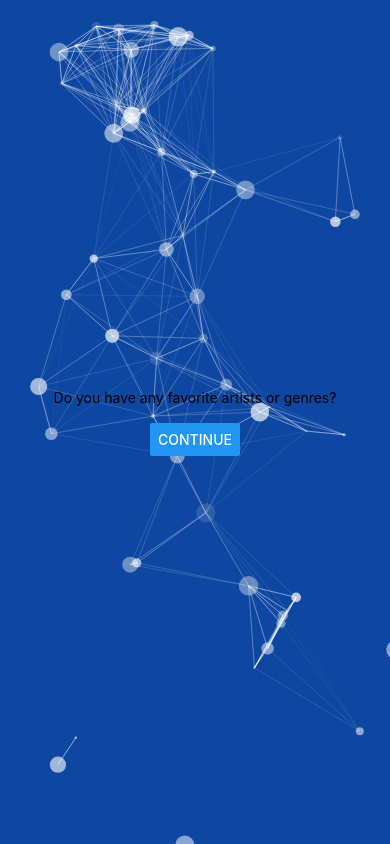
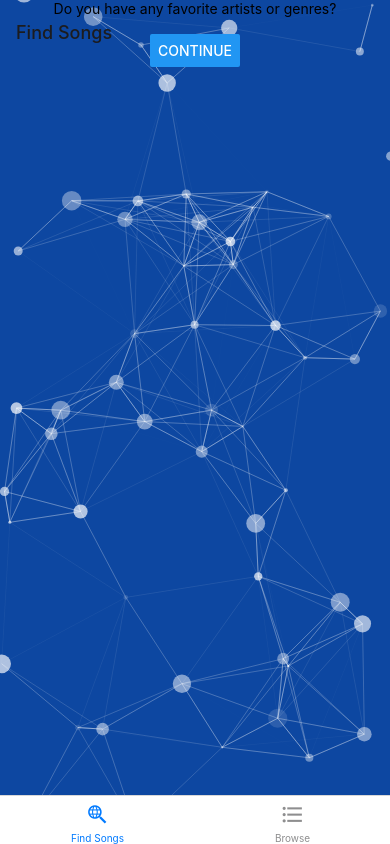
Before and after one commit to aloshon/theadvocator, a React Native app: screen / in a window 390 px wide. Built offline with nearby package versions, Linux system fonts and the light colour scheme.

Commit message:
fixed particle and bottom tabs

```diff
--- a/App.tsx
+++ b/App.tsx
@@ -93,7 +93,17 @@ export default function App() {
   // const togglePages = useCallback((toggle=false) => setPromptPage(toggle), []);
   return (
     <ThemeContext.Provider value={currentTheme}>
-      <View style={{ position: "relative", overflow: "hidden" }}>
+      {/* <Prompts setSongs={setSongs} toggleThemes={toggle} themes={themes} currentTheme={currentTheme} /> */}
+      <NavigationContainer>
+        <Tab.Navigator
+        screenOptions={{
+          headerTransparent: true,
+        }}>
+          <Tab.Screen options={{
+            tabBarLabelPosition: "below-icon",
+            tabBarIcon: ({ color=currentTheme.primary, size=5 }) => (
+            <MaterialCommunityIcons name="search-web" color={color} size={size} />
+          )}} name='Find Songs' children={() => <View style={{ position: "relative", overflow: "hidden" }}>
           <View style={{ position: "absolute" }}>
             <Particles
               id="tsparticles"
@@ -105,22 +115,15 @@ export default function App() {
               options={particles}
             />
           </View>
-      </View>
           <Prompts setSongs={setSongs} toggleThemes={toggle} themes={themes} currentTheme={currentTheme} />
-      {/* <NavigationContainer>
-        <Tab.Navigator>
-          <Tab.Screen options={{
-            tabBarLabelPosition: "below-icon",
-            tabBarIcon: ({ color=currentTheme.primary, size=5 }) => (
-            <MaterialCommunityIcons name="search-web" color={color} size={size} />
-          )}} name='Find Songs' children={() => <Prompts setSongs={setSongs} toggleThemes={toggle} themes={themes} currentTheme={currentTheme} />} />
+        </View>} />
           <Tab.Screen options={{
             tabBarLabelPosition: "below-icon",
             tabBarIcon: ({ color=currentTheme.primary, size=5 }) => (
             <MaterialCommunityIcons name="format-list-bulleted" color={color} size={size} />
           )}} name="Browse" children={() => <Browse songs={songs} currentTheme={currentTheme} />} />
         </Tab.Navigator>
-      </NavigationContainer> */}
+      </NavigationContainer>
     </ThemeContext.Provider>
   );
 }
```
Lines whose indentation alone changed are shown as unchanged.
